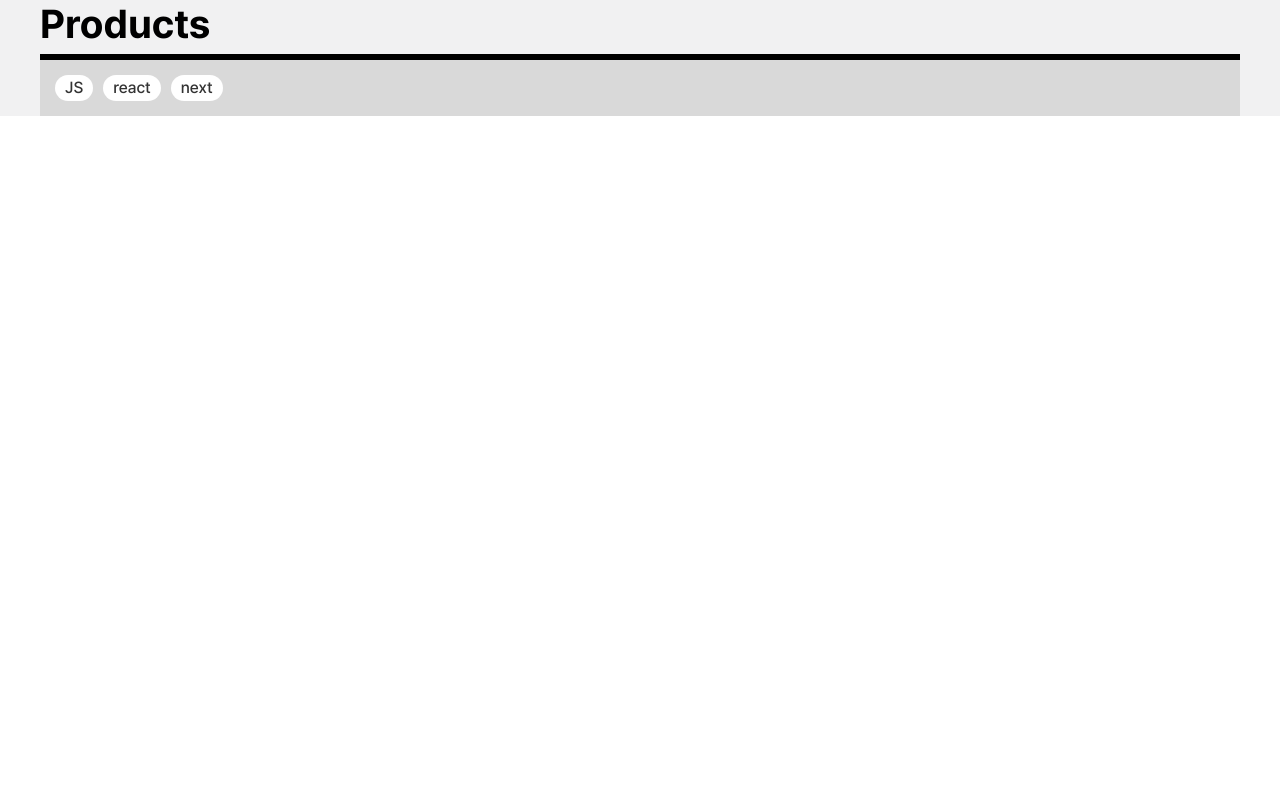
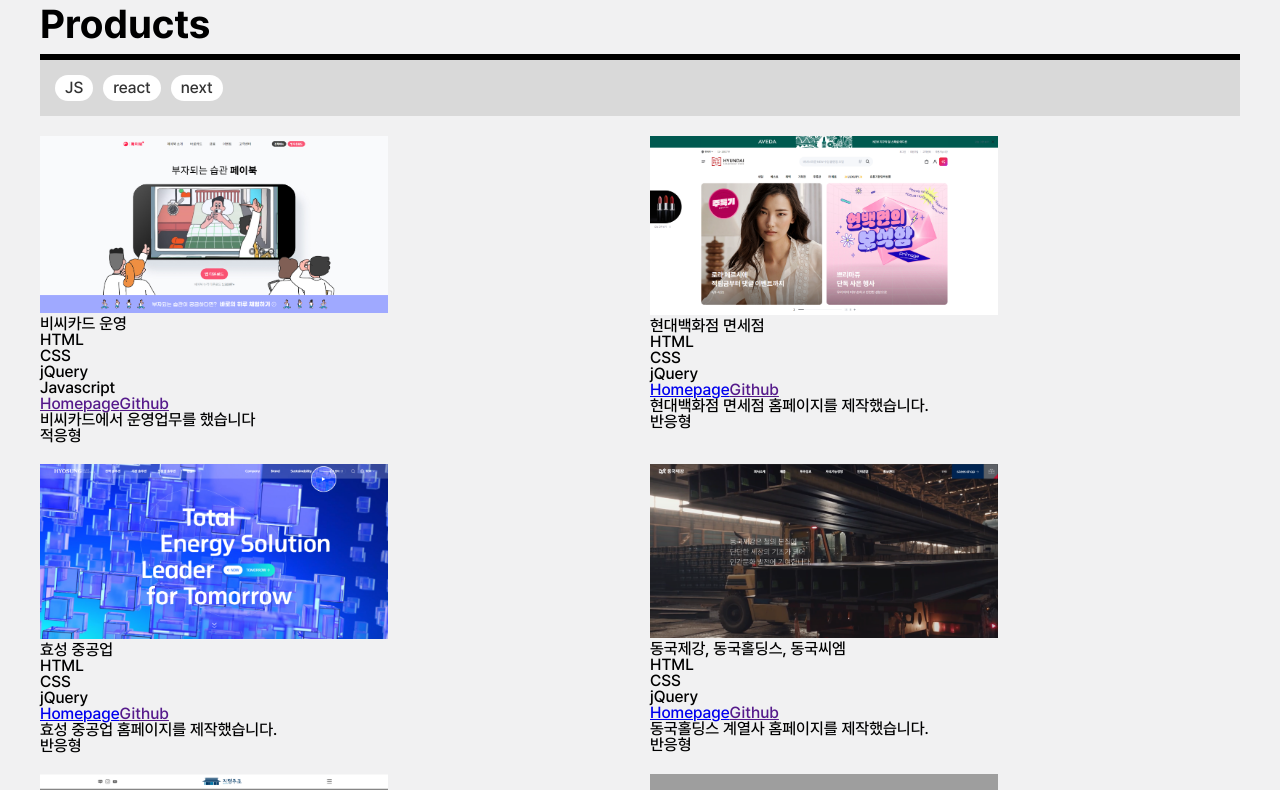
Before and after one commit to Taemin1234/portfolio_prac, a React (Create React App) app: page / in a window 1280 px wide. Shown: the part 1820-2610 px from the top of the page. Before the commit the page ends 1936 px from the top, so only its background shows below. Built offline with nearby package versions, Linux system fonts and the light colour scheme; grey boxes are pictures that could not be loaded.

Commit message:
포폴 목록 json 연결

```diff
--- a/src/component/Products.js
+++ b/src/component/Products.js
@@ -1,4 +1,5 @@
 import styled from "styled-components"
+import list from "../json/list.json"
 
 const Products_wrap = styled.div`
     margin-top: 40px;
@@ -31,12 +32,29 @@
 
     input[type="checkbox"] {
         display: none;
-
     }
 
     input[type="checkbox"]:checked + label {
         background-color: #333;
         color: #fff;
+    }
+
+`
+const Pd_list = styled.div`
+    margin-top: 20px;
+
+    ul {
+        display: grid;
+        grid-template-columns: 1fr 1fr;
+        gap: 20px;
+    }
+`
+const Pd_item = styled.li`
+    width: 100%;
+    max-width: 580px;
+
+    img {
+        width: 60%;
     }
 
 `
@@ -58,10 +76,40 @@
                     <Skill_item key={item.id}>
                         <input type="checkbox" value={item.name} id={`chk-${item.id}`}/>
                         <label htmlFor={`chk-${item.id}`}>{item.name}</label>
-
                     </Skill_item>
                 ))}
             </Skill_sel>
+            <Pd_list>
+                <ul>
+                    {list.map((item) => (
+                        <Pd_item key={item.id}>
+                            <div className="pd_info">
+                                <img src={item.img} alt={item.title}/>
+                                <div className="pd_info_text">
+                                    <p>{item.title}</p>
+                                    <div className="pd_info_skill">
+                                        {item.skills.map((skill) => (
+                                            <p key={skill}>{skill}</p>
+                                        ))}
+                                    </div>
+                                    <div className="pd_link">
+                                        <a href={item.link} target="_blank" rel="noreferrer">Homepage</a>
+                                        <a href={item.github} target="_blank" rel="noreferrer">Github</a>
+                                    </div>
+                                </div>
+                            </div>
+                            <div className="pd_content">
+                                <p>{item.des}</p>
+                            </div>
+                            <div className="pd_tags">
+                                {item.tags.map((tag) => (
+                                    <p key={tag}>{tag}</p>
+                                ))}
+                            </div>
+                        </Pd_item>
+                    ))}
+                </ul>
+            </Pd_list>
         </>
     )
 }
```
